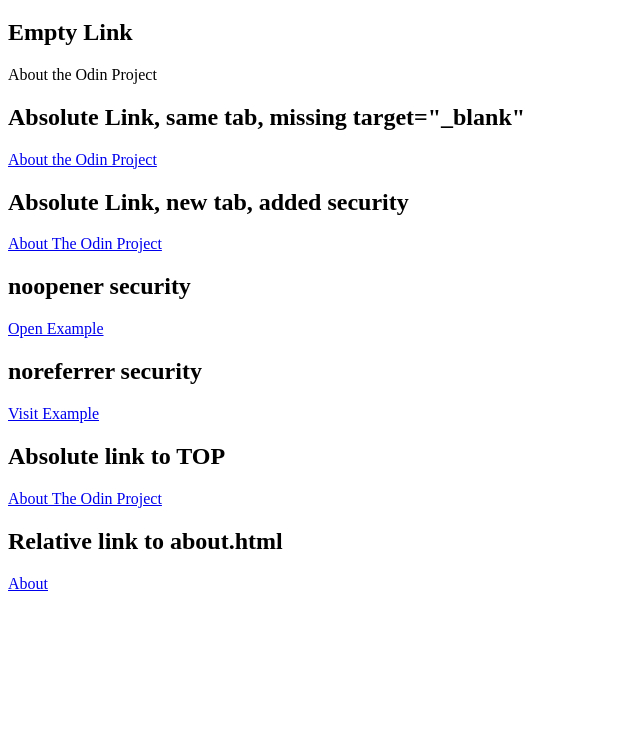
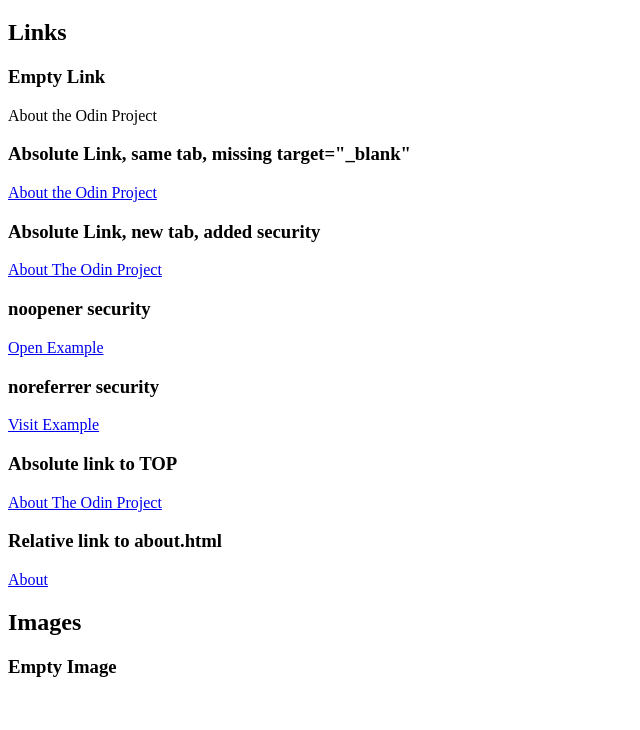
Before and after one commit to TexasOmelet/git_test, a plain HTML site: page html-boilerplate/odin-links-and-images/index.html in a window 1280 px wide. Shown: the part 61-791 px from the top of the page, without its empty margins (0-640 px from the left). Drawn offline with Linux system fonts and the light colour scheme.

Commit message:
TOP links and images lessons

```diff
--- a/html-boilerplate/odin-links-and-images/index.html
+++ b/html-boilerplate/odin-links-and-images/index.html
@@ -7,37 +7,52 @@
 </head>
 <body>
     <h1>Homepage</h1><p></p>
-    <h2>Empty Link</h2>
+
+    <h2>Links</h2>
+
+    <h3>Empty Link</h3>
     <!-- Link <a> -->
     <a>About the Odin Project</a><p></p>
 
-    <h2>Absolute Link, same tab, missing target="_blank"</h2>
+    <h3>Absolute Link, same tab, missing target="_blank"</h3>
     <!-- Open link on same tab <a href="(link)"> -->
     <a href="https://www.theodinproject.com/about">About the Odin Project</a><p></p>
 
-    <h2>Absolute Link, new tab, added security</h2>
+    <h3>Absolute Link, new tab, added security</h3>
     <!-- Open link with target <a href="(link)" target="(destination)" rel="(relation)">-->
         <!-- target="_self" opens on same tab, same if omitted-->
         <!-- target="_blank" opens on different tab-->
     <a href="https://www.theodinproject.com/about" target="_blank" rel="noopener noreferrer">About The Odin Project</a><p></p>
 
-    <h2>noopener security</h2>
+    <h3>noopener security</h3>
     <!-- rel="noopener" security feature, ensures original page can't be manipulated using js-->
     <a href="https://example.com" target="_blank" rel="noopener">Open Example</a><p></p>
 
-    <h2>noreferrer security</h2>
+    <h3>noreferrer security</h3>
     <!-- rel="noreferrer" security feature, hides user -->
     <a href="https://example.com" target="_blank" rel="noreferrer">Visit Example</a><p></p>
 
-    <h2>Absolute link to TOP</h2>
+    <h3>Absolute link to TOP</h3>
     <!-- Absolute links to another website -->
         <!-- sheme://domain/path -->
     <!-- Relative links to other pages on own website -->
     <a href="https://www.theodinproject.com/about">About The Odin Project</a><p></p>
 
     <!-- Relative link -->
-    <h2>Relative link to about.html</h2>
+    <h3>Relative link to about.html</h3>
         <!-- Make sure directory starts with ./abc/efg.html -->
     <a href="./pages/about.html">About</a><p></p>
+
+    <h2>Images</h2>
+    <h3>Empty Image</h3>
+    <img><p></p>
+
+    <h3>Image with source</h3>
+    <!-- <img="(link to image)" alt="(text description)" height"(pixels)" width="(pixels)"-->
+        <!-- used incase image doesn't load -->
+    <img src="https://www.theodinproject.com/mstile-310x310.png" alt="The Odin Project" height="310" width="310"><p></p>
+
+    <h3>dog.jpg from image directory</h3>
+    <img src="./images/dog.jpg"><p></p>
 </body>
 </html>
```
Also changed, not shown: html-boilerplate/odin-links-and-images/pages/about.html (+6 -1 lines), html-boilerplate/odin-links-and-images/images/dog.jpg (added).
